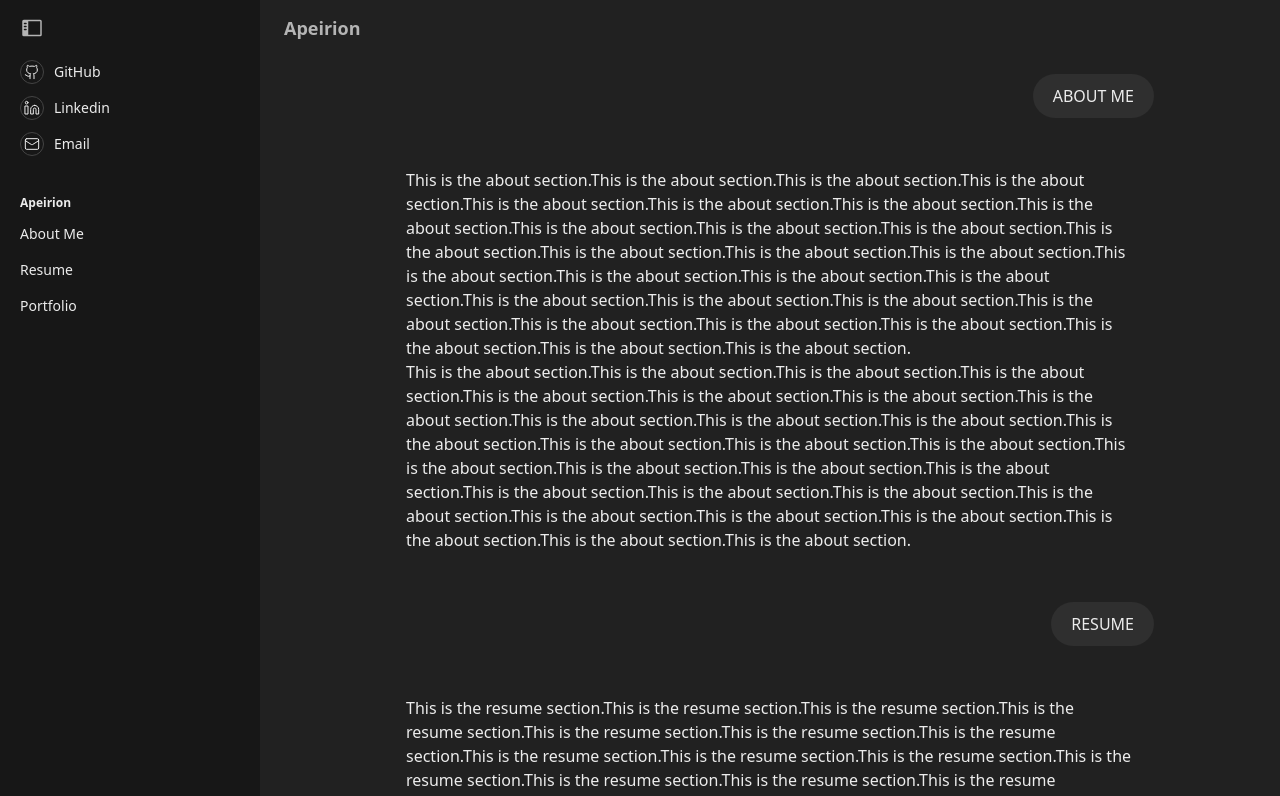
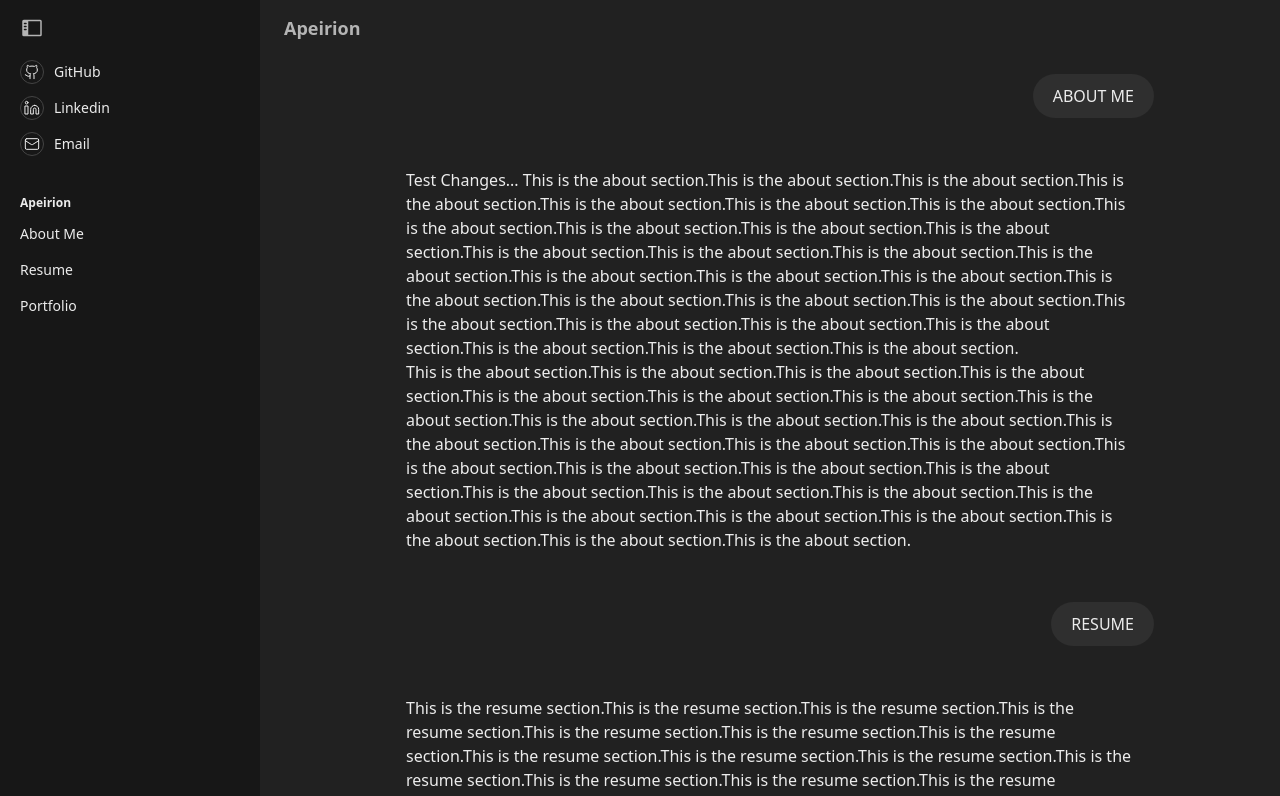
Before and after one commit to Apeirion/apeirion-site, a React (Vite) app: page / in a window 1280 px wide. Shown: the top 796 px of the page. Built offline with nearby package versions, Linux system fonts and the light colour scheme.

Commit message:
Update App.jsx

```diff
--- a/src/App.jsx
+++ b/src/App.jsx
@@ -155,7 +155,7 @@ function App() {
           <div className="flex justify-center px-6 py-5">
             <div className="w-full max-w-3xl flex justify-start">
               <div className="max-w-[100%] px-5 py-2.5 whitespace-pre-wrap">
-                <p>This is the about section.This is the about section.This is the about section.This is the about section.This is the about section.This is the about section.This is the about section.This is the about section.This is the about section.This is the about section.This is the about section.This is the about section.This is the about section.This is the about section.This is the about section.This is the about section.This is the about section.This is the about section.This is the about section.This is the about section.This is the about section.This is the about section.This is the about section.This is the about section.This is the about section.This is the about section.This is the about section.This is the about section.This is the about section.</p>
+                <p>Test Changes... This is the about section.This is the about section.This is the about section.This is the about section.This is the about section.This is the about section.This is the about section.This is the about section.This is the about section.This is the about section.This is the about section.This is the about section.This is the about section.This is the about section.This is the about section.This is the about section.This is the about section.This is the about section.This is the about section.This is the about section.This is the about section.This is the about section.This is the about section.This is the about section.This is the about section.This is the about section.This is the about section.This is the about section.This is the about section.</p>
                 <p>This is the about section.This is the about section.This is the about section.This is the about section.This is the about section.This is the about section.This is the about section.This is the about section.This is the about section.This is the about section.This is the about section.This is the about section.This is the about section.This is the about section.This is the about section.This is the about section.This is the about section.This is the about section.This is the about section.This is the about section.This is the about section.This is the about section.This is the about section.This is the about section.This is the about section.This is the about section.This is the about section.This is the about section.This is the about section.</p>
               </div>
             </div>
```
